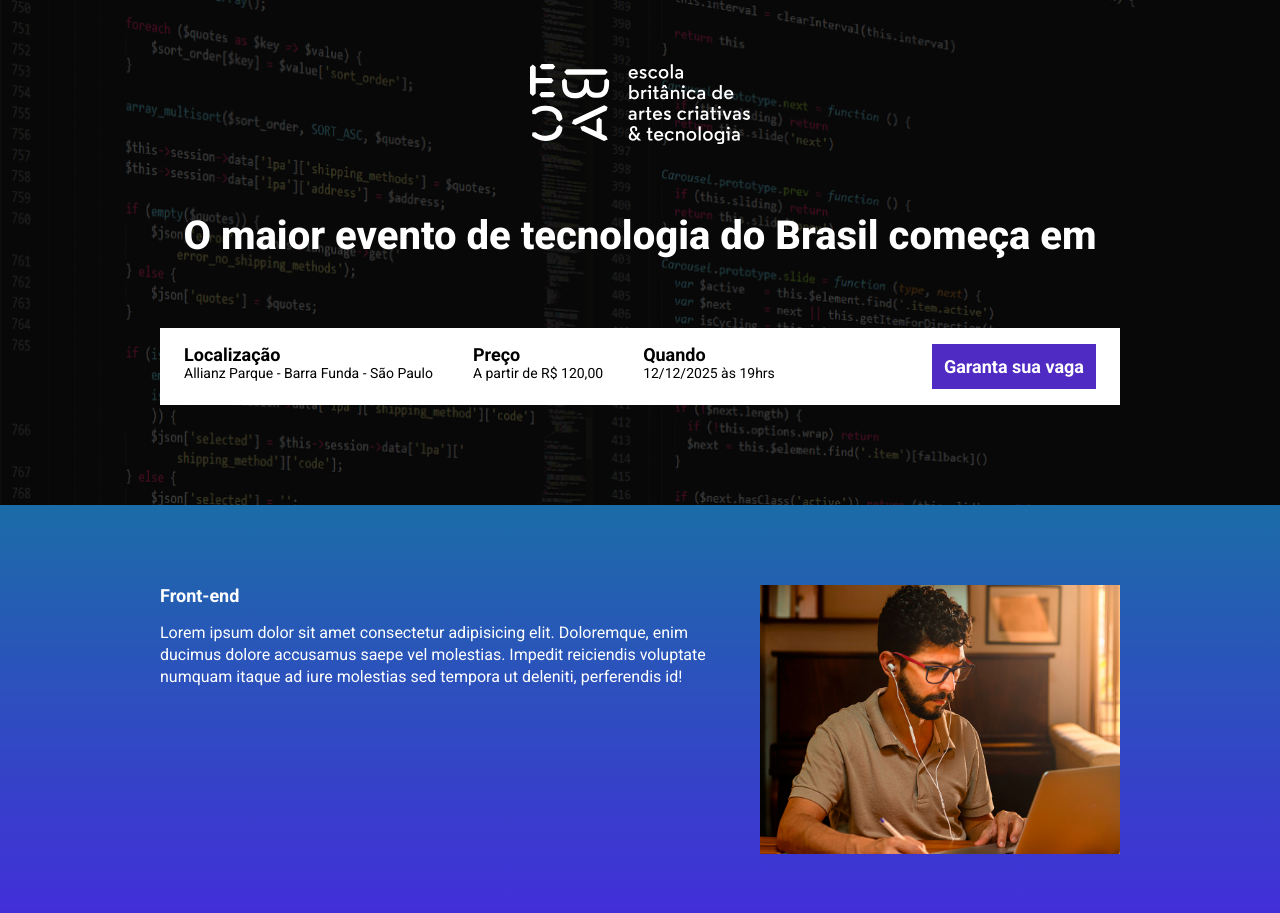
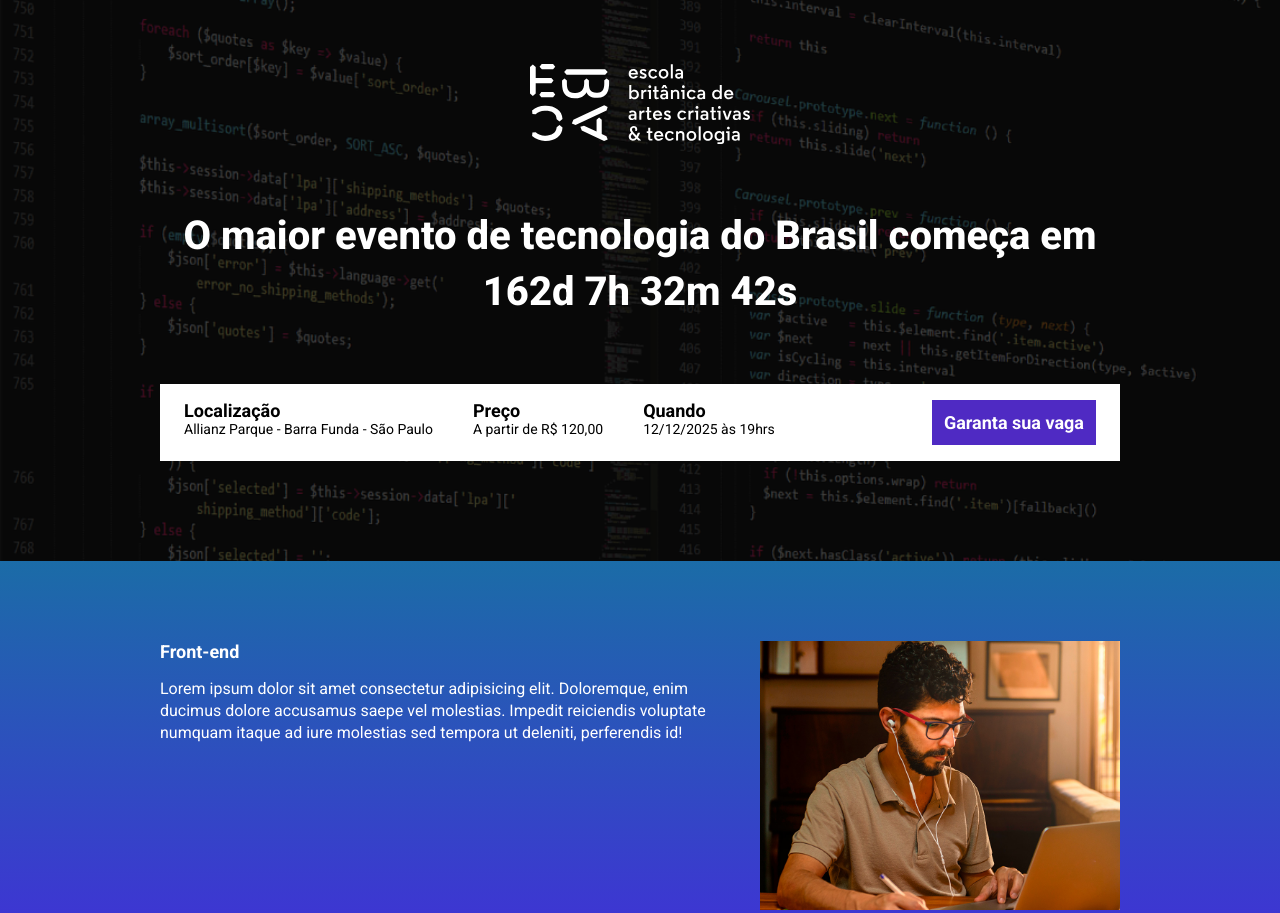
Before and after one commit to JoannEmawodia/tech_talks, a website built with Parcel: page src/index.html in a window 1280 px wide. Shown: the top 913 px of the page. Built offline with nearby package versions, Linux system fonts and the light colour scheme.

Commit message:
criando a contagem regressiva

```diff
--- a/package.json
+++ b/package.json
@@ -4,6 +4,7 @@
   "description": "",
   "scripts": {
     "dev": "parcel src/index.html src/styles/main.scss src/script/main.js",
+    "build": "parcel build src/index.html",
     "test": "echo \"Error: no test specified\" && exit 1"
   },
   "keywords": [],
--- a/src/index.html
+++ b/src/index.html
@@ -15,7 +15,7 @@
         <div class="container">
             <img class="hero__logo" src="./images/ebac_logo.svg" alt="EBAC">
             <p class="hero__text">
-                O maior evento de tecnologia do Brasil começa em <span id="contador"></span>
+                O maior evento de tecnologia do Brasil começa<span id="contador"></span>
             </p>
             <div class="infos-bar">
                 <ul class="infos-bar__infos">
--- a/src/script/main.js
+++ b/src/script/main.js
@@ -6,4 +6,27 @@ const timeStampDoEvento = dataDoEvento.getTime();
 const contaAsHoras = setInterval(function(){
     const agora = new Date();
     const timeStampAtual = agora.getTime();
+
+    const distanciaAteOEvento = timeStampDoEvento - timeStampAtual;
+
+    const diaEmMs = 1000 * 60 * 60 * 24;
+    const horaEmMs = 1000 * 60 * 60;
+    const minutoEmMs = 1000 * 60;
+
+    const diasAteOEvento = Math.floor (distanciaAteOEvento / diaEmMs);
+    const horasAteOEvento = Math.floor ((distanciaAteOEvento % diaEmMs) / horaEmMs);
+    const minutosAteOEvento = Math.floor ((distanciaAteOEvento % horaEmMs)/ minutoEmMs);
+    const segundosAteOEvento = Math.floor ((distanciaAteOEvento % minutoEmMs) / 1000);
+
+    //console.log(diasAteOEvento);
+    //console.log(horasAteOEvento); - o sinal de % retorna os valores decimais do numero.
+    //console.log(minutosAteOEvento);
+    //console.log(segundosAteOEvento);
+
+    document.getElementById('contador').innerHTML = ` em ${diasAteOEvento}d ${horasAteOEvento}h ${minutosAteOEvento}m ${segundosAteOEvento}s`;
+
+    if (distanciaAteOEvento < 0) {
+        clearInterval(contaAsHoras);
+        document.getElementById ('contador').innerHTML = 'agora'
+    }
 },1000);
```
